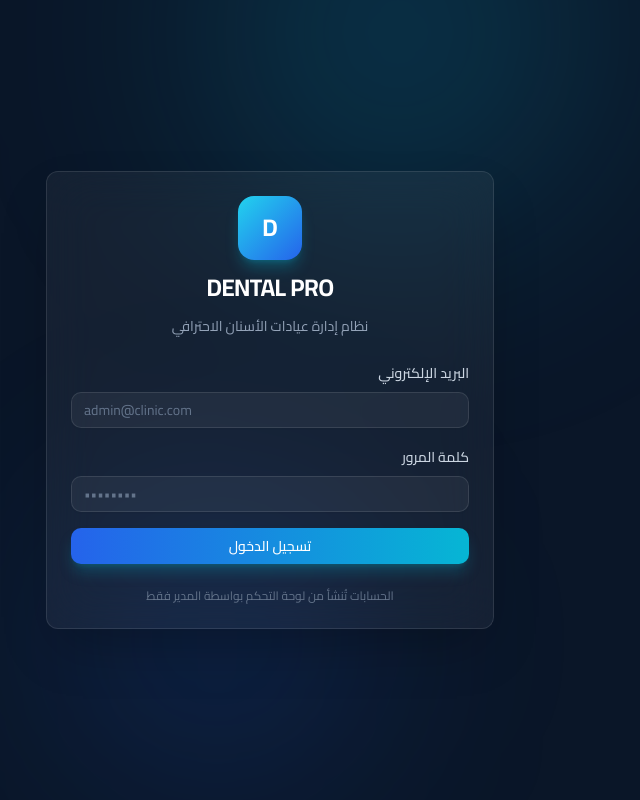
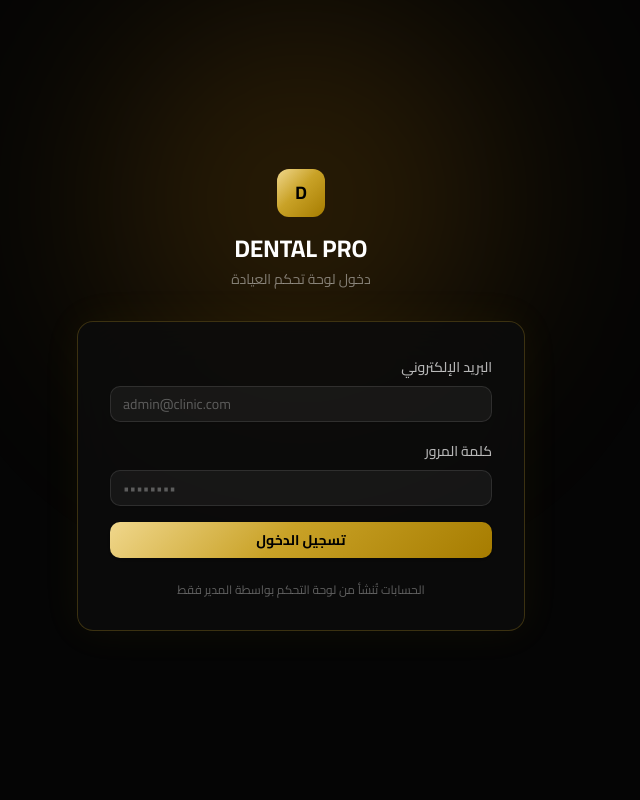
Before and after one commit to uneu2bb/dental-pro, a Next.js app: page /login in a window 1280 px wide. Shown: the whole page, without its empty margins (370-1010 px from the left). Built offline with nearby package versions, Linux system fonts and the light colour scheme.

Commit message:
Fix landing page + complete mymiad-inspired redesign

```diff
--- a/src/app/(dashboard)/layout.tsx
+++ b/src/app/(dashboard)/layout.tsx
@@ -7,13 +7,11 @@ export default function DashboardLayout({
   children: React.ReactNode;
 }) {
   return (
-    <div className="flex h-screen overflow-hidden bg-background">
+    <div className="flex h-screen overflow-hidden bg-[#050505]">
       <Sidebar />
       <div className="flex flex-1 flex-col overflow-hidden">
         <Header />
-        <main className="flex-1 overflow-y-auto p-4 md:p-6 lg:p-8">
-          {children}
-        </main>
+        <main className="flex-1 overflow-y-auto p-4 md:p-6 lg:p-8">{children}</main>
       </div>
     </div>
   );
--- a/src/app/login/page.tsx
+++ b/src/app/login/page.tsx
@@ -2,11 +2,11 @@
 
 import { useState } from "react";
 import { useRouter } from "next/navigation";
+import Link from "next/link";
 import { createClient } from "@/lib/supabase/client";
 import { Button } from "@/components/ui/button";
 import { Input } from "@/components/ui/input";
 import { Label } from "@/components/ui/label";
-import { Card, CardContent, CardDescription, CardHeader, CardTitle } from "@/components/ui/card";
 
 export default function LoginPage() {
   const router = useRouter();
@@ -28,13 +28,12 @@ export default function LoginPage() {
       });
       if (authError) throw authError;
 
-      // Check if user is suspended
       if (data.user) {
         const { data: profile } = await supabase
           .from("profiles")
-          .select("is_active, role")
+          .select("is_active")
           .eq("id", data.user.id)
-          .single();
+          .maybeSingle();
 
         if (profile && profile.is_active === false) {
           await supabase.auth.signOut();
@@ -53,27 +52,28 @@ export default function LoginPage() {
   };
 
   return (
-    <div className="relative flex min-h-screen items-center justify-center overflow-hidden bg-[#0a1628]">
-      {/* Background glow */}
+    <div className="relative flex min-h-screen items-center justify-center overflow-hidden bg-[#050505] px-4">
       <div className="pointer-events-none absolute inset-0">
-        <div className="absolute -top-40 right-1/4 h-96 w-96 rounded-full bg-cyan-500/20 blur-[120px]" />
-        <div className="absolute bottom-0 left-1/3 h-80 w-80 rounded-full bg-blue-600/15 blur-[100px]" />
+        <div className="absolute left-1/2 top-0 h-[400px] w-[400px] -translate-x-1/2 rounded-full bg-amber-500/15 blur-[100px]" />
       </div>
 
-      <Card className="relative w-full max-w-md border-white/10 bg-white/5 shadow-2xl backdrop-blur-xl">
-        <CardHeader className="space-y-3 text-center">
-          <div className="mx-auto flex h-16 w-16 items-center justify-center rounded-2xl bg-gradient-to-br from-cyan-400 to-blue-600 text-2xl font-bold text-white shadow-lg shadow-cyan-500/30">
-            D
-          </div>
-          <CardTitle className="text-2xl font-bold tracking-tight text-white">DENTAL PRO</CardTitle>
-          <CardDescription className="text-slate-400">
-            نظام إدارة عيادات الأسنان الاحترافي
-          </CardDescription>
-        </CardHeader>
-        <CardContent>
+      <div className="relative w-full max-w-md">
+        <div className="mb-8 text-center">
+          <Link href="/" className="inline-flex items-center gap-2">
+            <div className="flex h-12 w-12 items-center justify-center rounded-xl gold-gradient text-lg font-bold text-black">
+              D
+            </div>
+          </Link>
+          <h1 className="mt-4 text-2xl font-bold text-white">DENTAL PRO</h1>
+          <p className="mt-1 text-sm text-white/45">دخول لوحة تحكم العيادة</p>
+        </div>
+
+        <div className="glass-card p-6 md:p-8">
           <form onSubmit={handleSubmit} className="space-y-4">
             <div className="space-y-2">
-              <Label htmlFor="email" className="text-slate-300">البريد الإلكتروني</Label>
+              <Label htmlFor="email" className="text-white/70">
+                البريد الإلكتروني
+              </Label>
               <Input
                 id="email"
                 type="email"
@@ -82,11 +82,13 @@ export default function LoginPage() {
                 required
                 value={email}
                 onChange={(e) => setEmail(e.target.value)}
-                className="border-white/10 bg-white/5 text-white placeholder:text-slate-500 focus-visible:ring-cyan-500/50"
+                className="border-white/10 bg-white/5 text-white placeholder:text-white/30"
               />
             </div>
             <div className="space-y-2">
-              <Label htmlFor="password" className="text-slate-300">كلمة المرور</Label>
+              <Label htmlFor="password" className="text-white/70">
+                كلمة المرور
+              </Label>
               <Input
                 id="password"
                 type="password"
@@ -96,7 +98,7 @@ export default function LoginPage() {
                 minLength={6}
                 value={password}
                 onChange={(e) => setPassword(e.target.value)}
-                className="border-white/10 bg-white/5 text-white placeholder:text-slate-500 focus-visible:ring-cyan-500/50"
+                className="border-white/10 bg-white/5 text-white placeholder:text-white/30"
               />
             </div>
 
@@ -108,18 +110,18 @@ export default function LoginPage() {
 
             <Button
               type="submit"
-              className="w-full bg-gradient-to-l from-cyan-500 to-blue-600 text-white shadow-lg shadow-cyan-500/25 hover:from-cyan-400 hover:to-blue-500"
               disabled={loading}
+              className="w-full gold-gradient font-bold text-black hover:opacity-90"
             >
               {loading ? "جاري الدخول..." : "تسجيل الدخول"}
             </Button>
           </form>
 
-          <p className="mt-6 text-center text-xs text-slate-500">
+          <p className="mt-6 text-center text-xs text-white/35">
             الحسابات تُنشأ من لوحة التحكم بواسطة المدير فقط
           </p>
-        </CardContent>
-      </Card>
+        </div>
+      </div>
     </div>
   );
 }
--- a/src/components/dashboard/sidebar.tsx
+++ b/src/components/dashboard/sidebar.tsx
@@ -1,7 +1,7 @@
 "use client";
 
 import Link from "next/link";
-import { usePathname } from "next/navigation";
+import { usePathname, useRouter } from "next/navigation";
 import {
   LayoutDashboard,
   Users,
@@ -20,7 +20,6 @@ import {
 import { cn } from "@/lib/utils";
 import { Button } from "@/components/ui/button";
 import { createClient } from "@/lib/supabase/client";
-import { useRouter } from "next/navigation";
 
 const navigation = [
   { name: "لوحة التحكم", href: "/dashboard", icon: LayoutDashboard },
@@ -49,14 +48,14 @@ export function Sidebar() {
   };
 
   return (
-    <aside className="hidden lg:flex lg:w-64 lg:flex-col border-l bg-card/80 backdrop-blur-sm">
-      <div className="flex h-16 items-center gap-3 border-b px-5">
-        <div className="flex h-10 w-10 items-center justify-center rounded-xl bg-gradient-to-br from-cyan-400 to-blue-600 text-lg font-bold text-white shadow-md shadow-cyan-500/20">
+    <aside className="hidden lg:flex lg:w-64 lg:flex-col border-l border-white/5 bg-[#0a0a0a]">
+      <div className="flex h-16 items-center gap-3 border-b border-white/5 px-5">
+        <div className="flex h-10 w-10 items-center justify-center rounded-xl gold-gradient text-lg font-bold text-black">
           D
         </div>
         <div>
-          <h1 className="font-bold leading-none tracking-tight">DENTAL PRO</h1>
-          <p className="text-[11px] text-muted-foreground">نظام إدارة العيادات</p>
+          <h1 className="font-bold leading-none tracking-tight text-white">DENTAL PRO</h1>
+          <p className="text-[11px] text-white/40">نظام إدارة العيادات</p>
         </div>
       </div>
 
@@ -71,21 +70,21 @@ export function Sidebar() {
               className={cn(
                 "flex items-center gap-3 rounded-lg px-3 py-2.5 text-sm font-medium transition-all",
                 isActive
-                  ? "bg-gradient-to-l from-cyan-500/15 to-blue-600/10 text-cyan-700 dark:text-cyan-300 shadow-sm"
-                  : "text-muted-foreground hover:bg-accent hover:text-accent-foreground"
+                  ? "bg-amber-500/15 text-amber-300"
+                  : "text-white/50 hover:bg-white/5 hover:text-white/80"
               )}
             >
-              <item.icon className={cn("h-4.5 w-4.5", isActive && "text-cyan-600 dark:text-cyan-400")} />
+              <item.icon className={cn("h-4 w-4", isActive && "text-amber-400")} />
               {item.name}
             </Link>
           );
         })}
       </nav>
 
-      <div className="border-t p-3">
+      <div className="border-t border-white/5 p-3">
         <Button
           variant="ghost"
-          className="w-full justify-start gap-3 text-muted-foreground hover:text-destructive"
+          className="w-full justify-start gap-3 text-white/40 hover:bg-red-500/10 hover:text-red-400"
           onClick={handleLogout}
         >
           <LogOut className="h-4 w-4" />
```
Also changed, not shown: src/app/page.tsx (+101 -9 lines), src/components/dashboard/header.tsx (+14 -26 lines).
